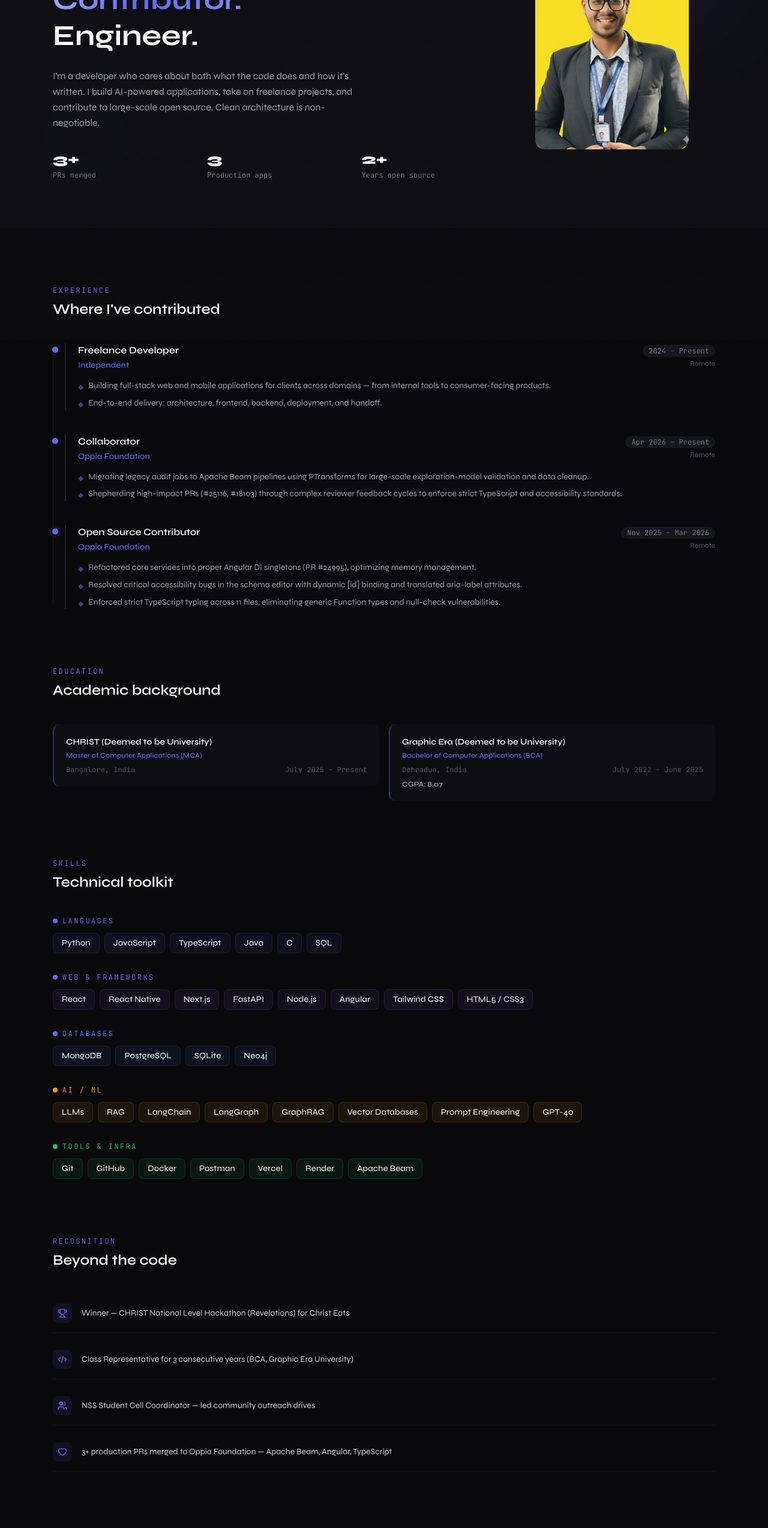
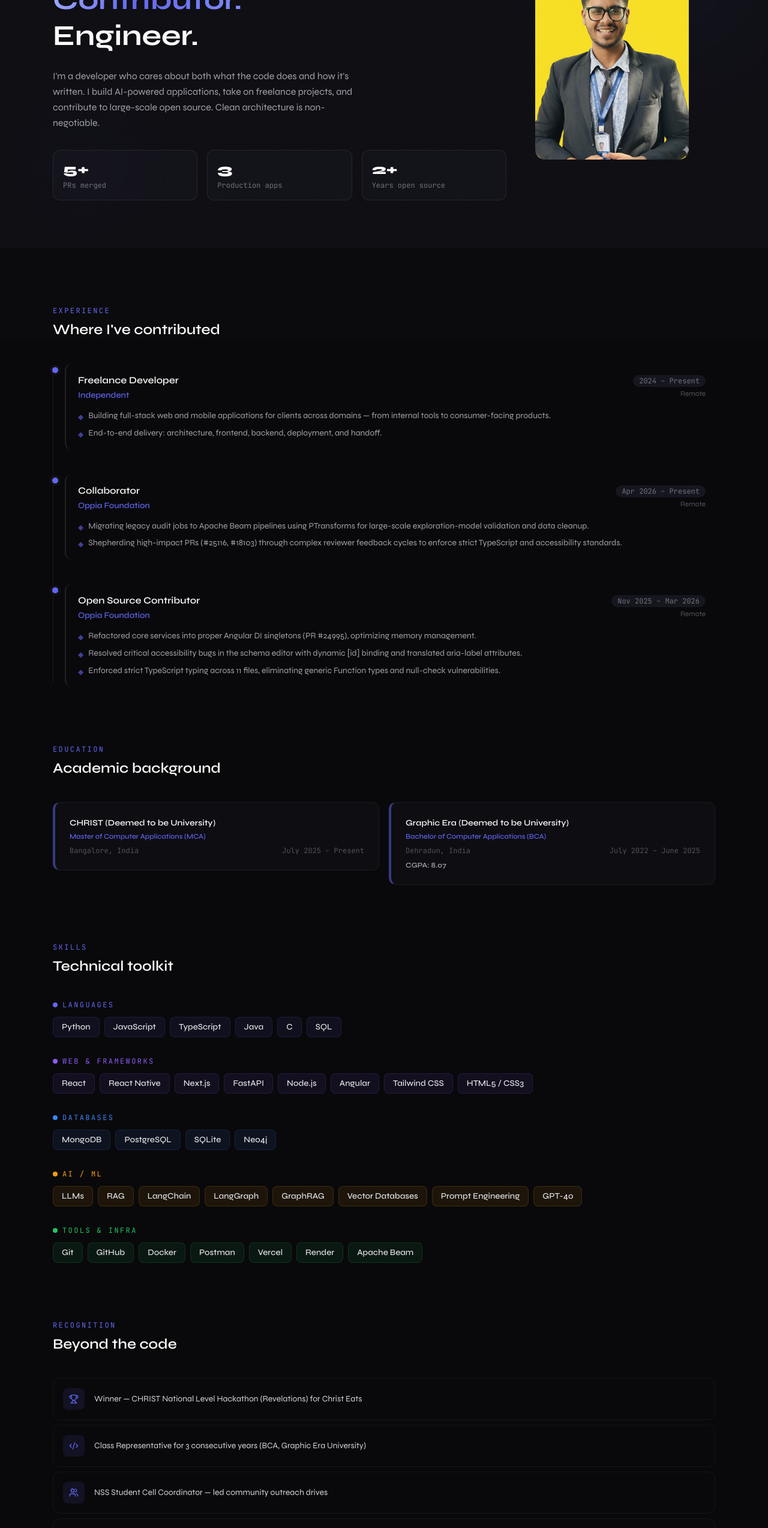
Before and after one commit to arnav25102004/arnav-portfolio, a Next.js app: page /about in a window 1280 px wide. Shown: the part 234-2781 px from the top of the page at 60% size. Built offline with nearby package versions, Linux system fonts and the light colour scheme.

Commit message:
feat: purple hover glow on timeline and about page cards

```diff
--- a/components/AboutContent.tsx
+++ b/components/AboutContent.tsx
@@ -48,11 +48,13 @@ export default function AboutContent() {
               {/* Quick stats */}
               <div className="grid grid-cols-3 gap-4 mt-8">
                 {[
-                  { value: "3+", label: "PRs merged" },
+                  { value: "5+", label: "PRs merged" },
                   { value: "3", label: "Production apps" },
                   { value: "2+", label: "Years open source" },
                 ].map((stat) => (
-                  <div key={stat.label}>
+                  <div key={stat.label} className={`p-4 rounded-xl border hover-glow cursor-default ${
+                    isLight ? "border-ink-200 bg-white" : "border-white/8 bg-navy-700"
+                  }`}>
                     <p className={`font-display font-black text-2xl ${isLight ? "text-ink-900" : "text-ink-50"}`}>
                       {stat.value}
                     </p>
@@ -98,8 +100,8 @@ export default function AboutContent() {
             {education.map((edu, i) => (
               <ScrollReveal key={edu.school} delay={i * 0.08}>
                 <div
-                  className={`p-5 rounded-xl border-l-2 border-accent/40 ${
-                    isLight ? "bg-ink-50" : "bg-navy-800"
+                  className={`hover-glow p-6 rounded-xl border-l-4 border-accent/50 cursor-default ${
+                    isLight ? "bg-ink-50 border-r border-t border-b border-r-ink-200 border-t-ink-200 border-b-ink-200" : "bg-navy-800 border-r border-t border-b border-r-white/6 border-t-white/6 border-b-white/6"
                   }`}
                 >
                   <h3 className={`font-display font-semibold text-sm mb-1 ${isLight ? "text-ink-800" : "text-ink-100"}`}>
@@ -141,13 +143,17 @@ export default function AboutContent() {
             </h2>
           </ScrollReveal>
 
-          <div className="space-y-3">
+          <div className="space-y-2">
             {achievements.map((ach, i) => {
               const Icon = achievementIcons[i % achievementIcons.length];
               return (
                 <ScrollReveal key={i} delay={i * 0.06}>
-                  <div className={`flex items-center gap-4 py-4 border-b ${isLight ? "border-ink-100" : "border-white/6"}`}>
-                    <div className="w-8 h-8 rounded-lg bg-accent/10 text-accent flex items-center justify-center shrink-0">
+                  <div className={`hover-glow flex items-center gap-4 py-4 px-4 rounded-xl border cursor-default transition-colors ${
+                    isLight
+                      ? "border-ink-100 hover:border-accent/30 hover:bg-accent/3"
+                      : "border-white/5 hover:border-accent/25 hover:bg-accent/5"
+                  }`}>
+                    <div className="w-9 h-9 rounded-lg bg-accent/10 text-accent flex items-center justify-center shrink-0">
                       <Icon size={16} />
                     </div>
                     <p className={`text-sm ${isLight ? "text-ink-700" : "text-ink-300"}`}>{ach}</p>
@@ -164,7 +170,7 @@ export default function AboutContent() {
             <a
               href={personalInfo.resumeUrl}
               download
-              className="group inline-flex items-center gap-2 px-7 py-3.5 bg-accent text-white font-semibold text-sm rounded-xl transition-all duration-200 hover:bg-accent-light hover:-translate-y-0.5 hover:shadow-lg hover:shadow-accent/25"
+              className="btn-shine group inline-flex items-center gap-2 px-7 py-3.5 bg-accent text-white font-semibold text-sm rounded-xl transition-all duration-200 hover:bg-accent-light hover:-translate-y-0.5 hover:shadow-lg hover:shadow-accent/25"
             >
               <Download size={16} />
               Download Resume
--- a/components/Timeline.tsx
+++ b/components/Timeline.tsx
@@ -57,9 +57,13 @@ function TimelineItem({
         }`}
       />
 
-      {/* Content — no heavy card, just a left-accent border */}
+      {/* Content card with hover glow */}
       <div
-        className={`pl-5 border-l-2 ${isLight ? "border-ink-200" : "border-white/10"}`}
+        className={`hover-glow pl-5 py-4 pr-4 rounded-xl border-l-2 cursor-default ${
+          isLight
+            ? "border-ink-200 hover:border-accent/40"
+            : "border-white/10 hover:border-accent/40"
+        }`}
       >
         {/* Header */}
         <div className="flex flex-wrap items-start justify-between gap-x-4 gap-y-1 mb-3">
@@ -90,7 +94,7 @@ function TimelineItem({
               key={bi}
               className={`text-sm leading-relaxed flex gap-2 ${isLight ? "text-ink-600" : "text-ink-400"}`}
             >
-              <span className="text-accent/60 mt-[5px] shrink-0 text-xs">◆</span>
+              <span className="text-accent/60 mt-1.25 shrink-0 text-xs">◆</span>
               {b}
             </li>
           ))}
```
